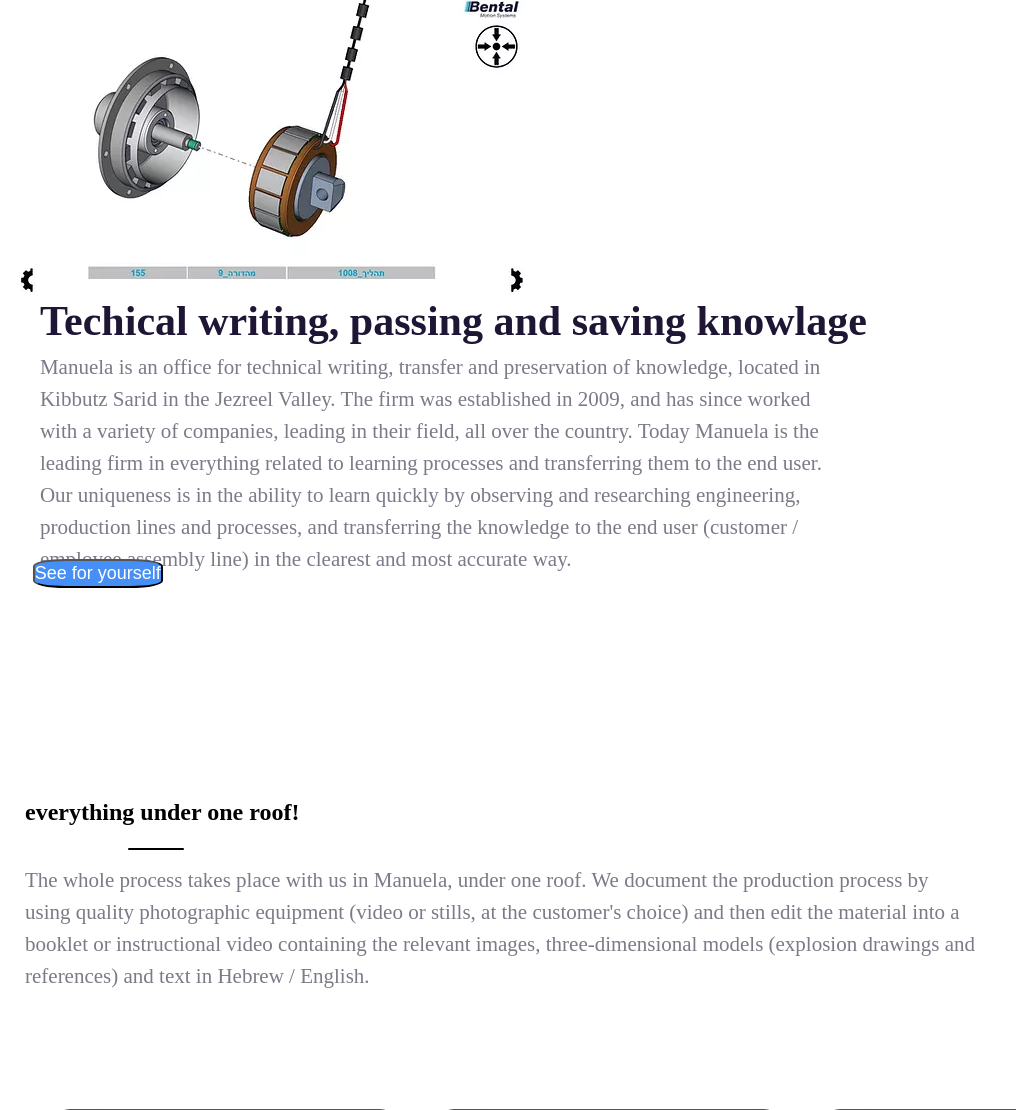
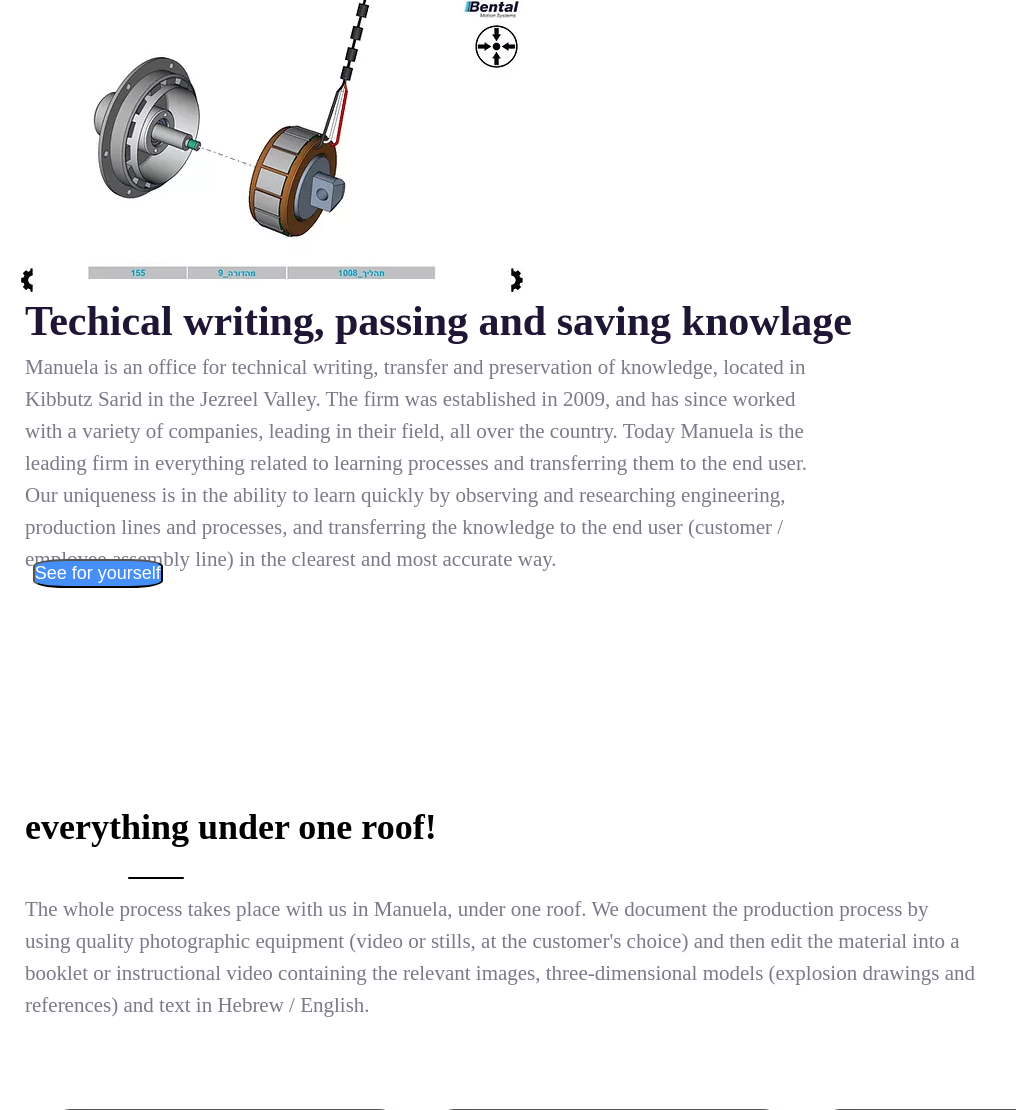
Before and after one commit to shaharariel95/Web-and-Cloud, a PHP site: page /Ex2/index.html in a window 1280 px wide. Shown: the part 201-1311 px from the top of the page, without its empty margins (0-1016 px from the left). Run offline with PHP 8.4, Linux system fonts and the light colour scheme.

Commit message:
day1 update2

```diff
--- a/Ex2/CSS/style.css
+++ b/Ex2/CSS/style.css
@@ -1,6 +1,7 @@
 * {
     margin: 0;
     padding: 0;
+
 }
 
 header,main,footer,nav,aside,section {
@@ -22,6 +23,7 @@
     top: 25px;
     border-radius: 45%;
     background: #458FF6;
+
 }
 /* logo letter */
 #m {
@@ -108,7 +110,7 @@
 
 #illu2 {
    position: absolute;
-    left: 3.12%;
+    left: 25px;
 
     top: 62%;
     bottom: 91.5%;
@@ -130,7 +132,7 @@
 
 #para{
     position: absolute;
-left: 3.12%;
+left: 25px;
 right: 35.12%;
 top: 69%;
 bottom: 67.37%;
@@ -212,6 +214,15 @@
 
 }
 
+#h{
+
+font-family: 'Mulish';
+font-style: normal;
+font-weight: 700;
+font-size: 36px;
+line-height: 56px;
+}
+
 #para2{
 
     margin-top: 4%;
@@ -226,7 +237,7 @@
 }
 
 #rect2 {
-    margin-top: 2%;
+    margin-top: 5%;
     position: absolute;
 width: 56px;
 height: 2px;
--- a/Ex2/index.html
+++ b/Ex2/index.html
@@ -2,7 +2,7 @@
 <html>
 
 <header>
-    <link rel="stylesheet" href="css/style.css">
+    <link rel="stylesheet" href="CSS/style.css">
     <title>Shahar Ariel</title>
     <link rel="icon" href="favicon.ico">
     <!-- Manuella -->
@@ -52,7 +52,7 @@
 
     <!--Section 2-->
     <section id="sec2">
-        <h2>everything under one roof!</h2>
+        <h2 id="h">everything under one roof!</h2>
         <div id="rect2"></div>
         <p id="para2">
             The whole process takes place with us in Manuela, under one roof.
```
